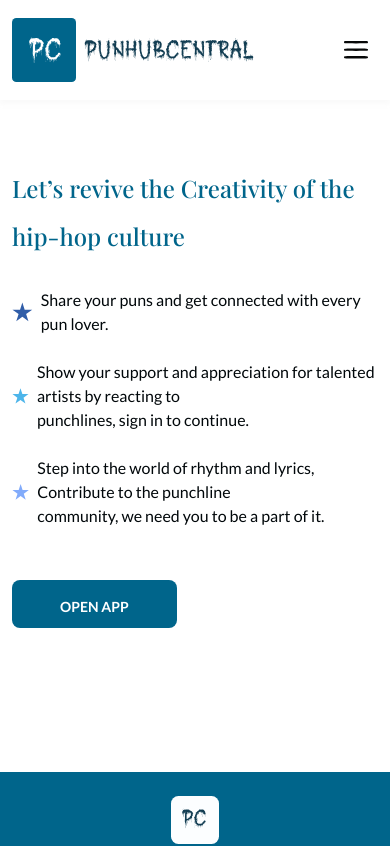
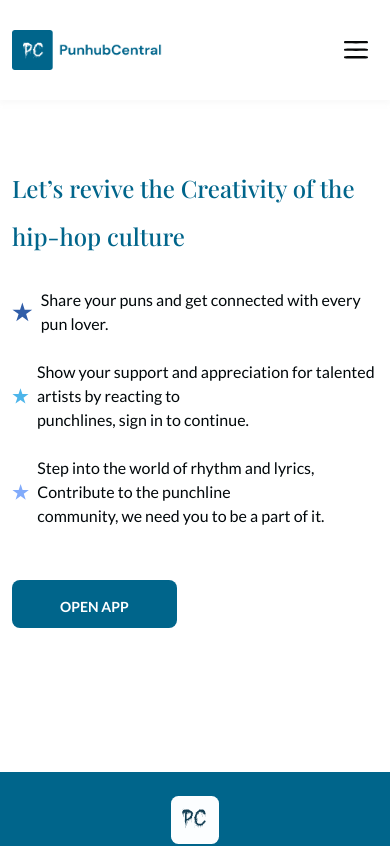
Before and after one commit to samfrexz619/punhub-central, a Next.js app: page / in a window 390 px wide. Shown: the top 846 px of the page. Built offline with nearby package versions, Linux system fonts and the light colour scheme.

Commit message:
update logo

```diff
--- a/app/components/NavBar.tsx
+++ b/app/components/NavBar.tsx
@@ -19,19 +19,10 @@ const NavBar = () => {
           <div className="flex items-center gap-x-2">
             <Link href={'/'} className="block">
               <Image
-                src="/assets/logo.svg"
+                src="/assets/pc-logo.png"
                 alt="Vercel Logo"
-                width={64}
+                width={150}
                 height={64}
-                priority
-              />
-            </Link>
-            <Link href={'/'} className="block lg:hidden">
-              <Image
-                src="/assets/mobile-logo.svg"
-                alt="Vercel Logo"
-                width={170}
-                height={80}
                 priority
               />
             </Link>
```
Also changed, not shown: public/assets/pc-logo.png (added).
